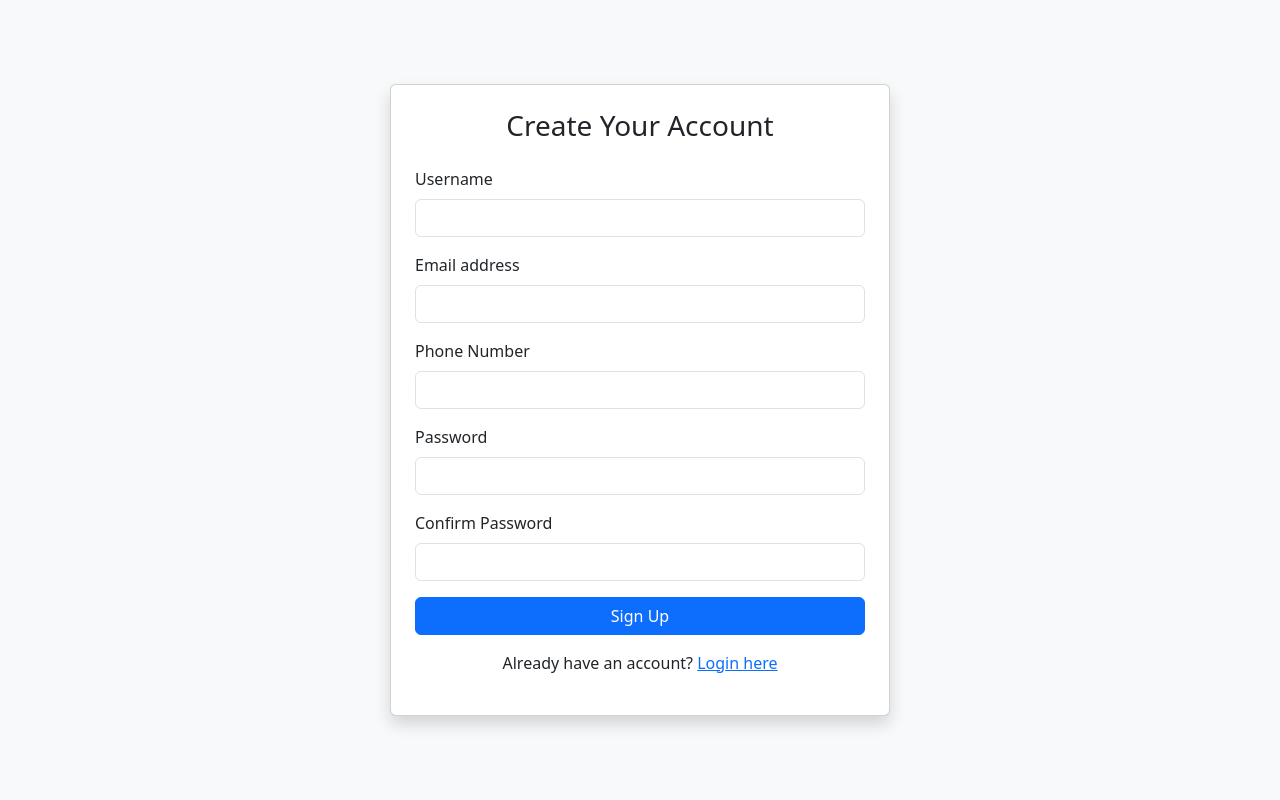
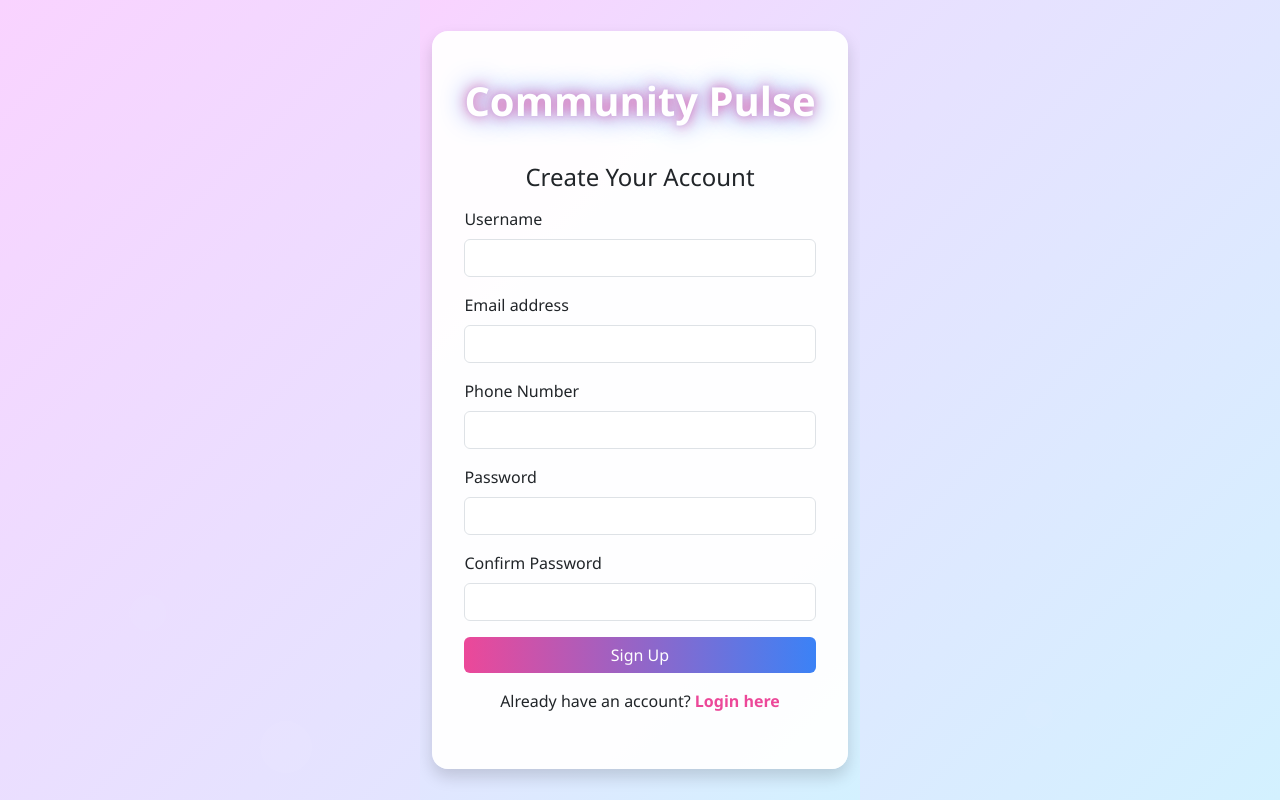
Before and after one commit to Siddharth11Roy/PULSE, a Flask app: page /signup in a window 1280 px wide. Run offline with Flask 3, Linux system fonts and the light colour scheme.

Commit message:
Update signup.html

```diff
--- a/community-pulse/app/templates/signup.html
+++ b/community-pulse/app/templates/signup.html
@@ -2,14 +2,140 @@
 <html lang="en">
 <head>
   <meta charset="UTF-8">
-    <title>Sign Up</title>
-    <link rel="stylesheet" href="https://cdn.jsdelivr.net/npm/bootstrap@5.3.0/dist/css/bootstrap.min.css">
+  <title>Sign Up | Community Pulse</title>
+  <link href="https://cdn.jsdelivr.net/npm/bootstrap@5.3.0/dist/css/bootstrap.min.css" rel="stylesheet">
+
+  <style>
+    html, body {
+      height: 100%;
+      margin: 0;
+      font-family: 'Segoe UI', Tahoma, Geneva, Verdana, sans-serif;
+      background: linear-gradient(135deg, #f9d3ff, #d3f1ff);
+      display: flex;
+      justify-content: center;
+      align-items: center;
+      overflow: hidden;
+      position: relative;
+    }
+
+    /* Animated full-page bubbles */
+    .bubbles {
+      position: fixed;
+      top: 0;
+      left: 0;
+      width: 100%;
+      height: 100%;
+      z-index: 0;
+      overflow: hidden;
+      pointer-events: none;
+    }
+
+    .bubbles span {
+      position: absolute;
+      display: block;
+      bottom: -150px;
+      background: rgba(255, 255, 255, 0.15);
+      border-radius: 50%;
+      animation: floatUp 20s linear infinite;
+    }
+
+    @keyframes floatUp {
+      0% {
+        transform: translateY(0) scale(0.8);
+        opacity: 0.4;
+      }
+      100% {
+        transform: translateY(-120vh) scale(1.2);
+        opacity: 0;
+      }
+    }
+
+    /* Glowing heading */
+    .glow-heading {
+      font-size: 2.5rem;
+      font-weight: 800;
+      color: #fff;
+      text-shadow: 0 0 5px #f9a8d4, 0 0 15px #60a5fa;
+      animation: glow 2s ease-in-out infinite alternate;
+      text-align: center;
+      margin-bottom: 2rem;
+      z-index: 2;
+    }
+
+    @keyframes glow {
+      from {
+        text-shadow: 0 0 5px #f9a8d4, 0 0 10px #60a5fa, 0 0 20px #60a5fa;
+      }
+      to {
+        text-shadow: 0 0 15px #ec4899, 0 0 30px #3b82f6;
+      }
+    }
+
+    .signup-card {
+      background: rgba(255, 255, 255, 0.95);
+      padding: 2.5rem 2rem;
+      border-radius: 16px;
+      box-shadow: 0 10px 30px rgba(0,0,0,0.2);
+      width: 100%;
+      max-width: 500px;
+      position: relative;
+      z-index: 2;
+      animation: slideIn 1s ease;
+    }
+
+    @keyframes slideIn {
+      from {
+        transform: translateY(40px);
+        opacity: 0;
+      }
+      to {
+        transform: translateY(0);
+        opacity: 1;
+      }
+    }
+
+    .btn-primary {
+      background: linear-gradient(to right, #ec4899, #3b82f6);
+      border: none;
+    }
+
+    .btn-primary:hover {
+      background: linear-gradient(to right, #db2777, #2563eb);
+    }
+
+    a {
+      color: #ec4899;
+      text-decoration: none;
+      font-weight: 600;
+    }
+
+    a:hover {
+      text-decoration: underline;
+    }
+  </style>
 </head>
-<body class="bg-light">
+<body>
 
-<div class="container d-flex justify-content-center align-items-center" style="min-height: 100vh;">
-    <div class="card shadow p-4" style="min-width: 350px; width: 100%; max-width: 500px;">
-        <h3 class="mb-4 text-center">Create Your Account</h3>
+  <!-- Floating Background Bubbles -->
+  <div class="bubbles">
+    <!-- Manually create varied bubble styles -->
+    <span style="left: 10%; width: 40px; height: 40px; animation-delay: 0s;"></span>
+    <span style="left: 20%; width: 60px; height: 60px; animation-delay: 3s;"></span>
+    <span style="left: 30%; width: 20px; height: 20px; animation-delay: 6s;"></span>
+    <span style="left: 40%; width: 50px; height: 50px; animation-delay: 9s;"></span>
+    <span style="left: 50%; width: 35px; height: 35px; animation-delay: 12s;"></span>
+    <span style="left: 60%; width: 55px; height: 55px; animation-delay: 5s;"></span>
+    <span style="left: 70%; width: 45px; height: 45px; animation-delay: 7s;"></span>
+    <span style="left: 80%; width: 30px; height: 30px; animation-delay: 2s;"></span>
+    <span style="left: 90%; width: 70px; height: 70px; animation-delay: 10s;"></span>
+  </div>
+
+  <!-- Signup Card -->
+  <div class="container d-flex justify-content-center align-items-center">
+    <div class="signup-card shadow">
+      <div class="glow-heading">Community Pulse</div>
+
+      <h4 class="mb-3 text-center">Create Your Account</h4>
 
       <form method="POST" action="{{ url_for('auth.signup') }}">
         <div class="mb-3">
```
Lines whose indentation alone changed are shown as unchanged.
